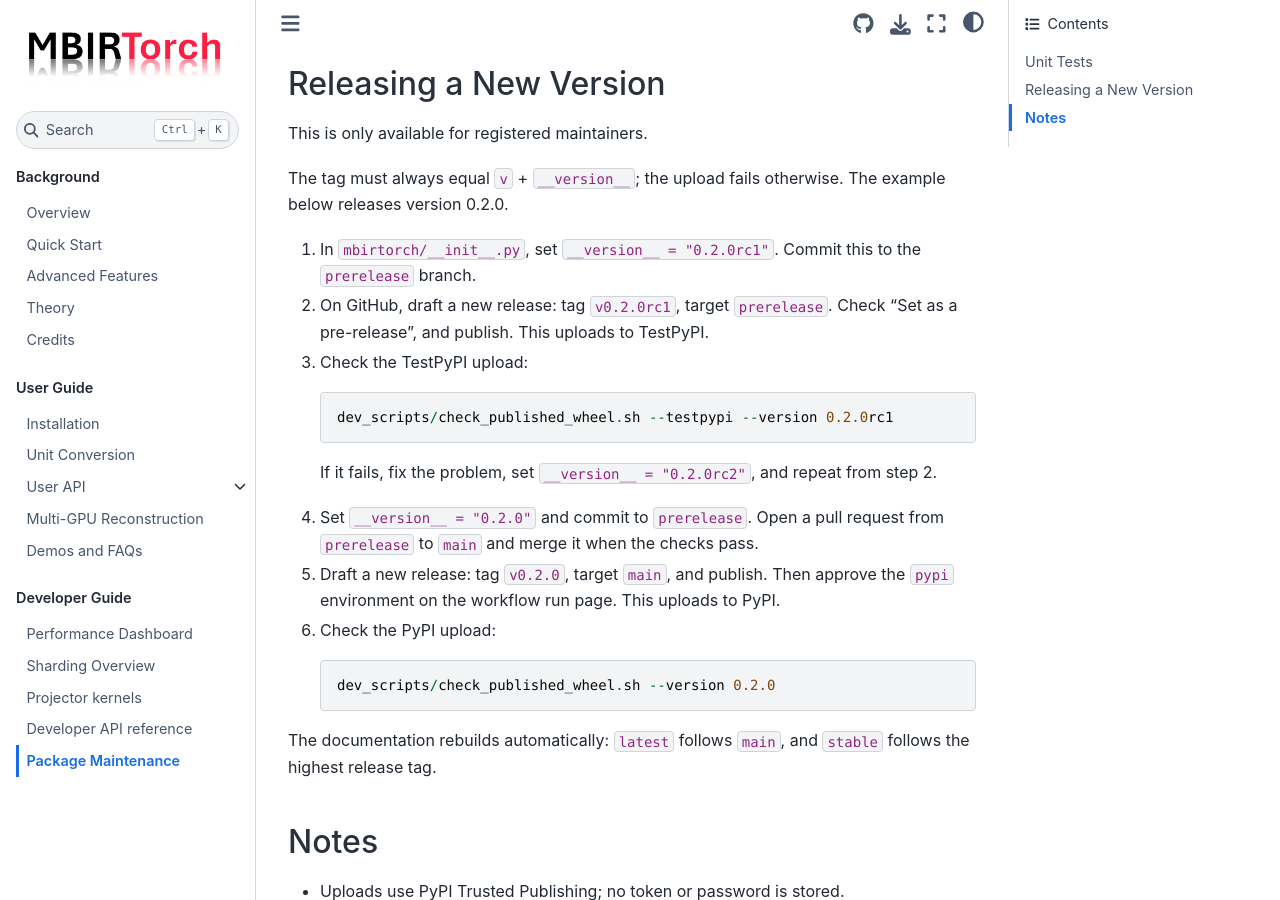
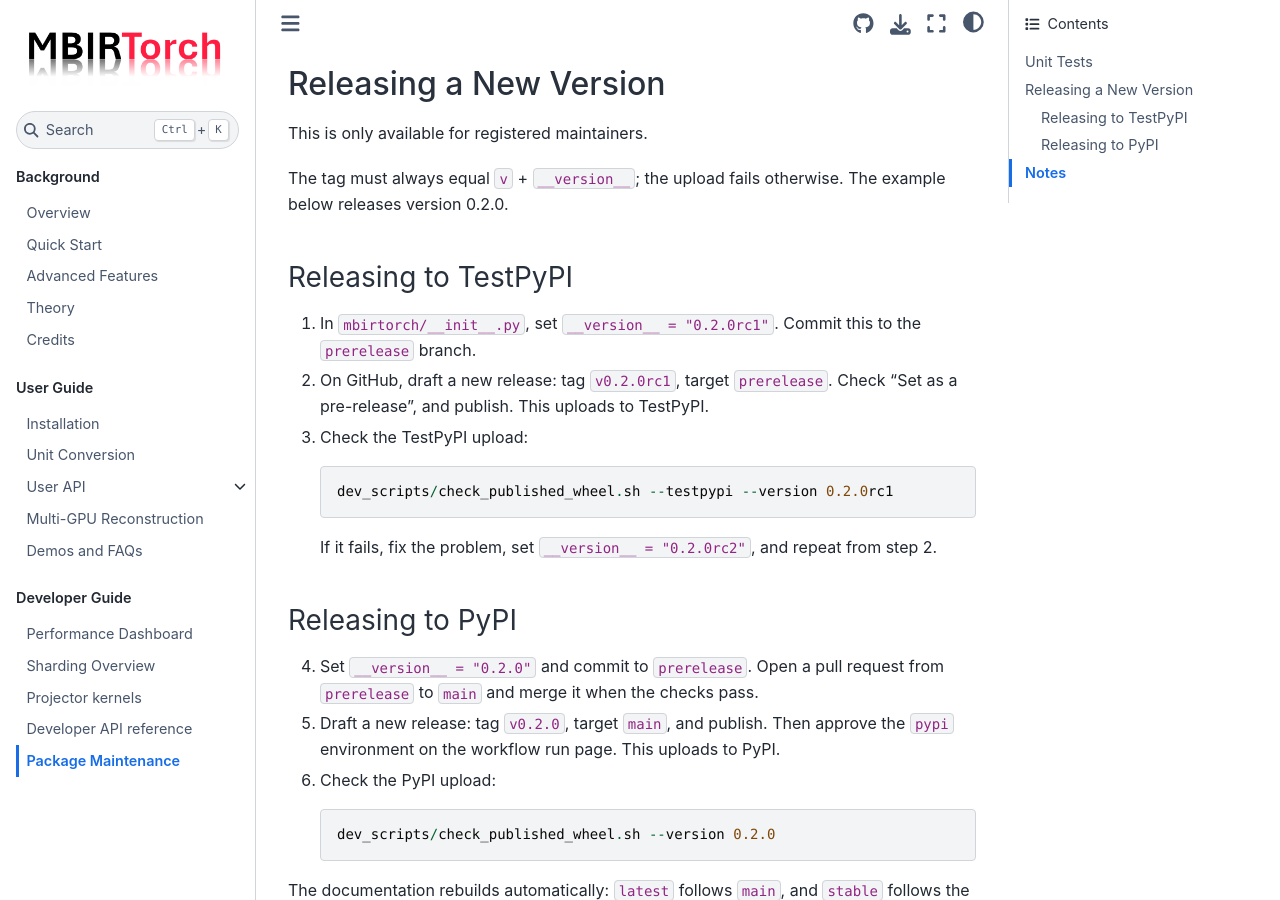
Before and after one commit to cabouman/mbirtorch, a Sphinx documentation site: the page built from docs/source/dev_maintenance.rst, in a window 1280 px wide and 900 px high, scrolled down 514 px. Built offline with Sphinx 7.4.7 and the Sphinx Book theme 1.1.4, drawn with Linux system fonts in a browser that asks for light colours.

Commit message:
Split the release instructions into TestPyPI and PyPI stages
Co-Authored-By: Claude Fable 5 <noreply@anthropic.com>

```diff
--- a/docs/source/dev_maintenance.rst
+++ b/docs/source/dev_maintenance.rst
@@ -26,6 +26,9 @@ This is only available for registered maintainers.
 The tag must always equal ``v`` + ``__version__``; the upload fails otherwise.
 The example below releases version 0.2.0.
 
+Releasing to TestPyPI
++++++++++++++++++++++
+
 1. In ``mbirtorch/__init__.py``, set ``__version__ = "0.2.0rc1"``.
    Commit this to the ``prerelease`` branch.
 
@@ -38,6 +41,9 @@ The example below releases version 0.2.0.
 
    If it fails, fix the problem, set ``__version__ = "0.2.0rc2"``, and repeat
    from step 2.
+
+Releasing to PyPI
++++++++++++++++++
 
 4. Set ``__version__ = "0.2.0"`` and commit to ``prerelease``.  Open a pull
    request from ``prerelease`` to ``main`` and merge it when the checks pass.
```
